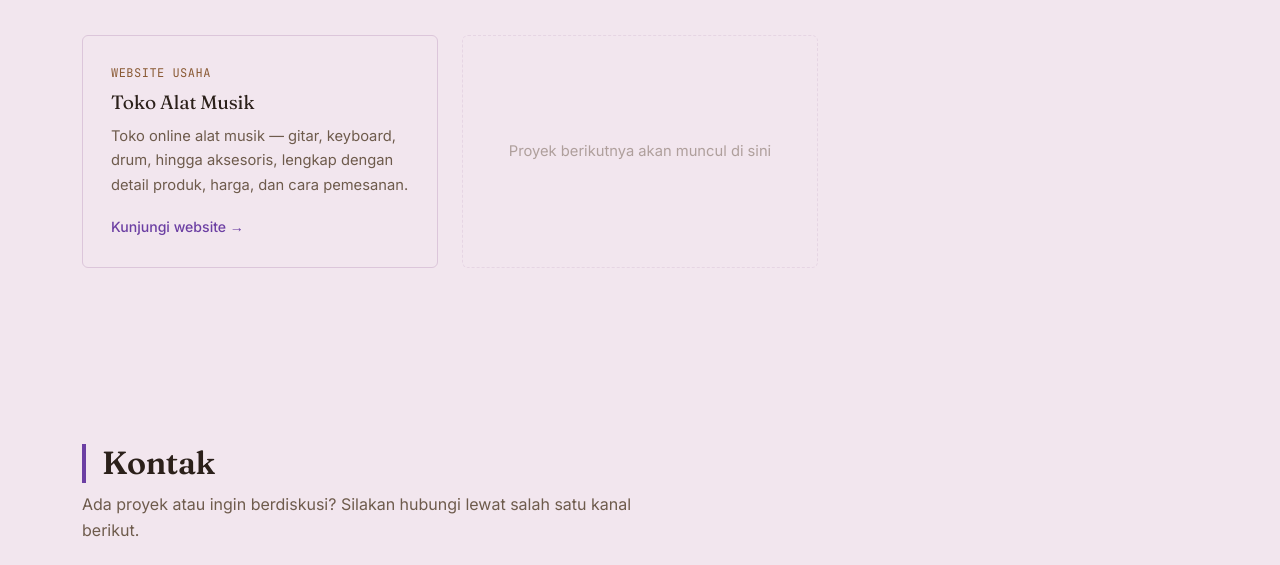
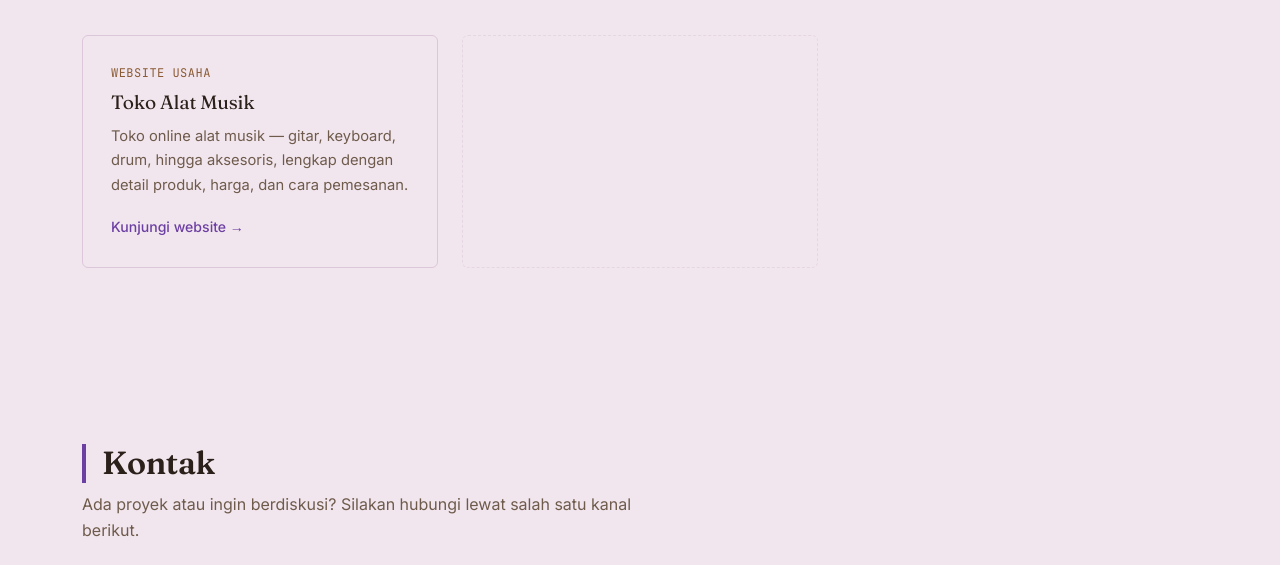
Before and after one commit to dwiranikita-gif/profil, a plain HTML site: page index.html in a window 1280 px wide. Shown: the part 3000-3565 px from the top of the page. Drawn offline with nearby package versions, Linux system fonts and the light colour scheme.

Commit message:
Update index.html

```diff
--- a/index.html
+++ b/index.html
@@ -427,7 +427,7 @@
       </div>
       <div class="col-md-6 col-lg-4">
         <div class="project-card placeholder">
-          <p class="m-0">Proyek berikutnya akan muncul di sini</p>
+          <p class="m-0"></p>
         </div>
       </div>
     </div>
```
